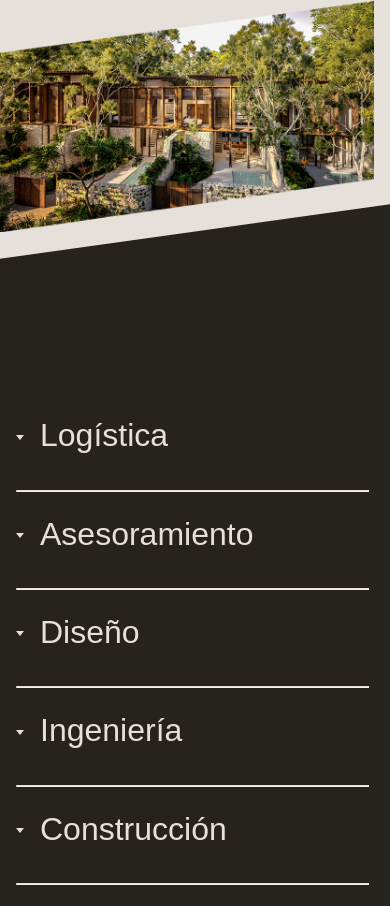
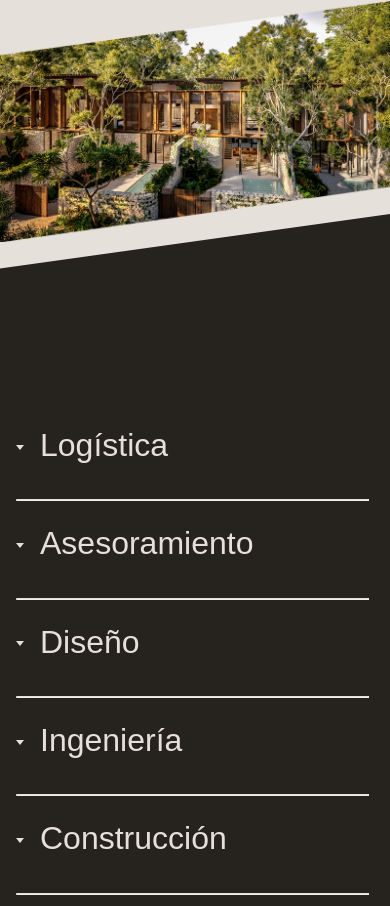
Before and after one commit to MercedesMulet/sib-web-sass, a website: page index.html in a window 390 px wide. Shown: the part 385-1291 px from the top of the page. Drawn offline with Linux system fonts and the light colour scheme; a web font is replaced by a local one.

Commit message:
arreglos responsivness

```diff
--- a/scss/components/_generales.scss
+++ b/scss/components/_generales.scss
@@ -7,6 +7,8 @@ html {
         background-color: $bground-color;
         font-family: $main-font;
         margin: 0;
+        overflow: auto;
+        height: 100%;
     }
 
     .container {
--- a/scss/components/_hero.scss
+++ b/scss/components/_hero.scss
@@ -24,7 +24,7 @@ main {
             }
 
             img {
-                width: 96%;
+                width: 100%;
 
                 @media only screen and (min-width : 1024px) {
                     width: 100%;
--- a/scss/components/_services.scss
+++ b/scss/components/_services.scss
@@ -10,7 +10,7 @@
     flex-wrap: wrap;
     align-items: center;
     justify-content: flex-start;
-    padding: 1rem 0;
+    padding: 1rem 0 2rem 0;
 
     @media only screen and (min-width : 1024px) {
         margin-top: -5rem !important;
```
Also changed, not shown: css/style.css.
